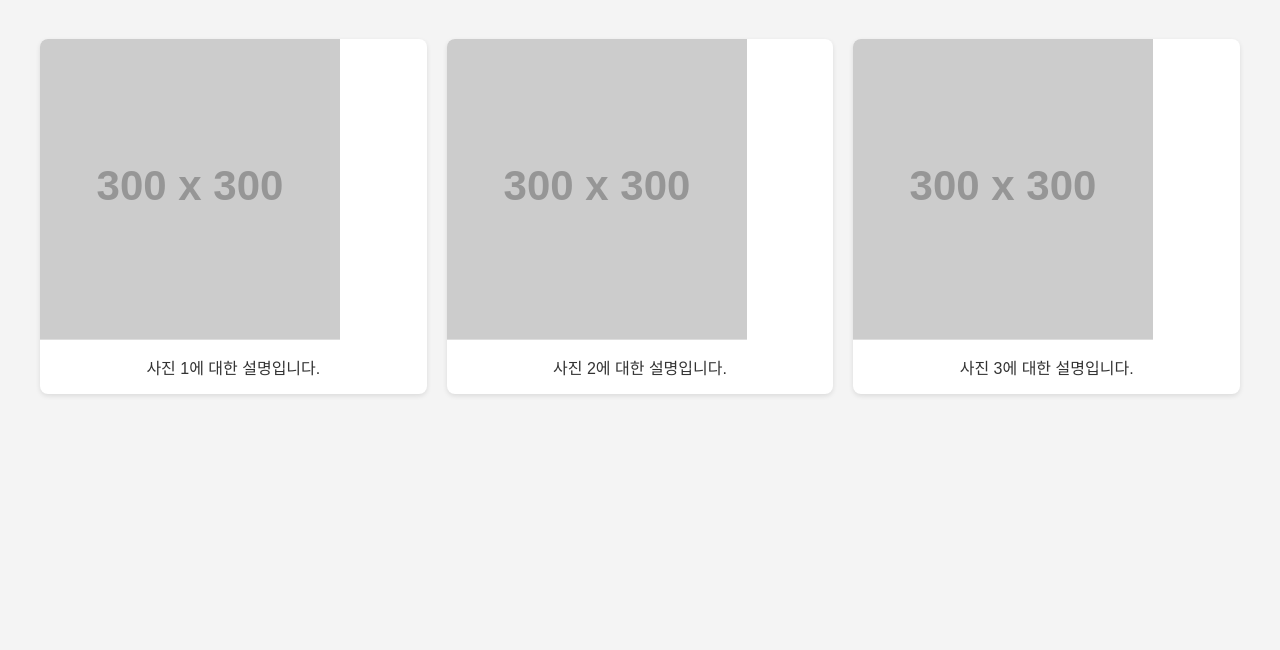
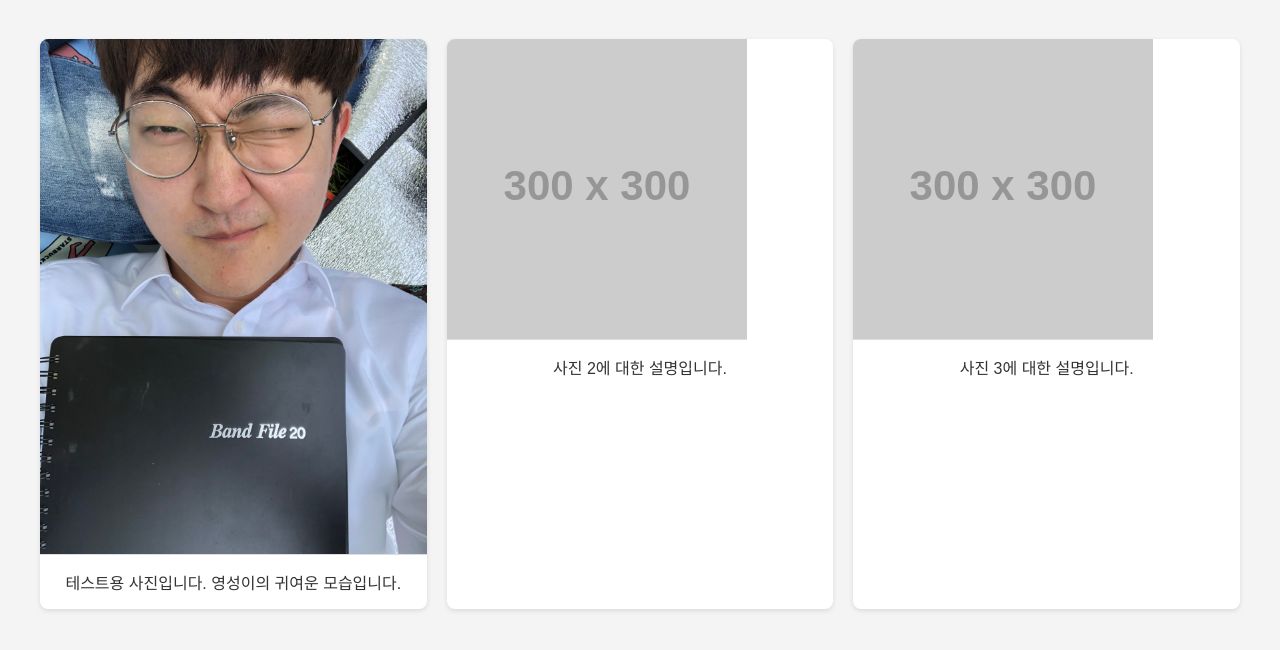
Before and after one commit to bobokim320/bobokim320.github.io, a plain HTML site: page index.html in a window 1280 px wide. Shown: the part 70-720 px from the top of the page. Drawn offline with Linux system fonts and the light colour scheme; placeholder pictures from the web are drawn by us.

Commit message:
Update index.html

```diff
--- a/index.html
+++ b/index.html
@@ -57,8 +57,8 @@
     <h1>사진 갤러리</h1>
     <div class="gallery">
         <div class="gallery-item">
-            <img src="https://via.placeholder.com/300" alt="사진 1">
-            <p>사진 1에 대한 설명입니다.</p>
+            <img src="kystest.jpg" alt="사진 1">
+            <p>테스트용 사진입니다. 영성이의 귀여운 모습입니다.</p>
         </div>
         <div class="gallery-item">
             <img src="https://via.placeholder.com/300" alt="사진 2">
```
